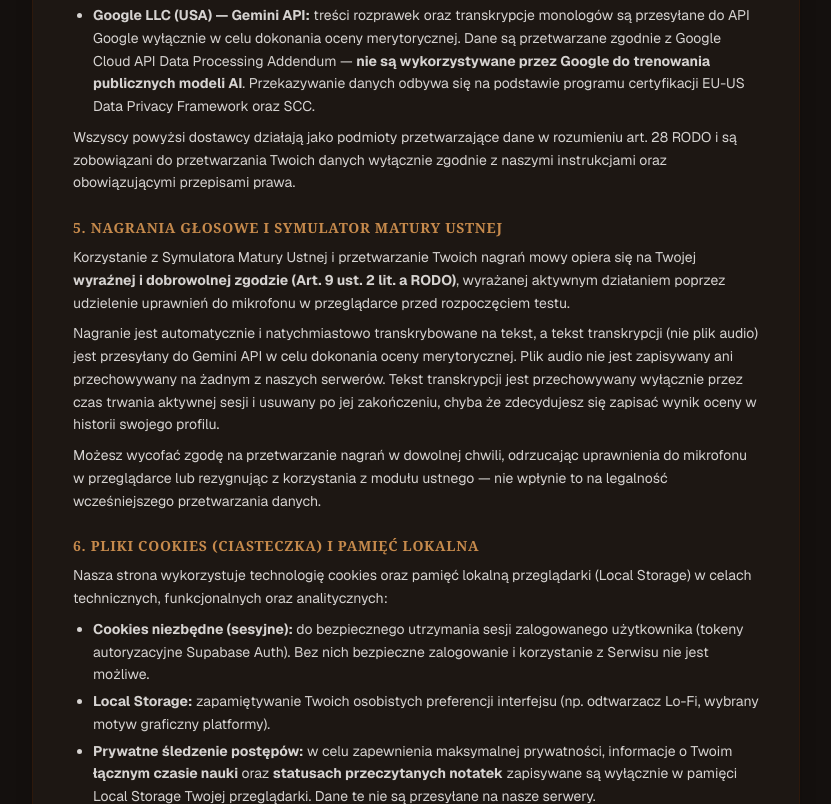
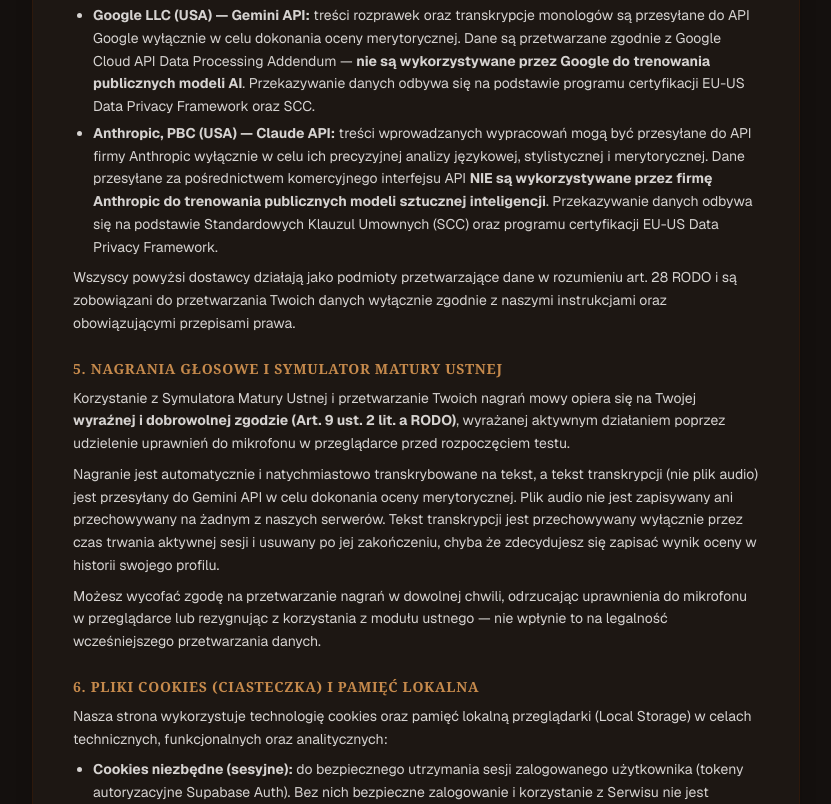
Before and after one commit to skapon6/Matura-Notatki, a Next.js app: page /prywatnosc in a window 1280 px wide. Shown: the part 1380-2184 px from the top of the page, without its empty margins (224-1055 px from the left). Built offline with nearby package versions, Linux system fonts and the light colour scheme; no server answers.

Commit message:
aktualizacja regulaminu i prywatnosci

```diff
--- a/app/prywatnosc/page.tsx
+++ b/app/prywatnosc/page.tsx
@@ -74,6 +74,7 @@ export default function PolitykaPrywatnosciPage() {
               <li><strong>Supabase Inc. (USA):</strong> dostawca bezpiecznej bazy danych oraz modułu autoryzacji użytkowników. Przekazywanie danych odbywa się na podstawie decyzji Komisji Europejskiej o adekwatności (EU-US Data Privacy Framework) lub Standardowych Klauzul Umownych (SCC).</li>
               <li><strong>Stripe Inc. (USA):</strong> operator płatności realizujący transakcje zakupu pakietów i tokenów. Dane kart płatniczych nie trafiają na nasze serwery. Przetwarzanie odbywa się na podstawie programu certyfikacji EU-US Data Privacy Framework.</li>
               <li><strong>Google LLC (USA) — Gemini API:</strong> treści rozprawek oraz transkrypcje monologów są przesyłane do API Google wyłącznie w celu dokonania oceny merytorycznej. Dane są przetwarzane zgodnie z Google Cloud API Data Processing Addendum — <strong>nie są wykorzystywane przez Google do trenowania publicznych modeli AI</strong>. Przekazywanie danych odbywa się na podstawie programu certyfikacji EU-US Data Privacy Framework oraz SCC.</li>
+              <li><strong>Anthropic, PBC (USA) — Claude API:</strong> treści wprowadzanych wypracowań mogą być przesyłane do API firmy Anthropic wyłącznie w celu ich precyzyjnej analizy językowej, stylistycznej i merytorycznej. Dane przesyłane za pośrednictwem komercyjnego interfejsu API <strong>NIE są wykorzystywane przez firmę Anthropic do trenowania publicznych modeli sztucznej inteligencji</strong>. Przekazywanie danych odbywa się na podstawie Standardowych Klauzul Umownych (SCC) oraz programu certyfikacji EU-US Data Privacy Framework.</li>
             </ul>
             <p>
               Wszyscy powyżsi dostawcy działają jako podmioty przetwarzające dane w rozumieniu art. 28 RODO i są zobowiązani do przetwarzania Twoich danych wyłącznie zgodnie z naszymi instrukcjami oraz obowiązującymi przepisami prawa.
--- a/app/regulamin/page.tsx
+++ b/app/regulamin/page.tsx
@@ -129,7 +129,7 @@ export default function RegulaminPage() {
           <section className="space-y-2">
             <h3 className="text-sm font-bold text-[#c68a4c] uppercase tracking-wider font-serif">7. Wyłączenie Odpowiedzialności (Zastrzeżenie AI)</h3>
             <p>
-              Wszystkie analizy, oceny, punktacja, uwagi, komentarze oraz pytania dopytujące są generowane przy użyciu algorytmów sztucznej inteligencji (Google Gemini). Serwis dokłada wszelkich starań, aby system opierał się na oficjalnych wytycznych CKE Formuły 2023, jednak <strong className="text-stone-100">usługa ma charakter wyłącznie pomocniczy i edukacyjny</strong>.
+              Wszystkie analizy, oceny, punktacja, uwagi, komentarze oraz pytania dopytujące są generowane przy użyciu algorytmów sztucznej inteligencji (Google Gemini oraz Anthropic Claude). Serwis dokłada wszelkich starań, aby system opierał się na oficjalnych wytycznych CKE Formuły 2023, jednak <strong className="text-stone-100">usługa ma charakter wyłącznie pomocniczy i edukacyjny</strong>.
             </p>
             <p>
               Serwis nie gwarantuje, że oficjalny egzaminator CKE podczas państwowego egzaminu oceni pracę użytkownika w identyczny sposób. Administrator nie ponosi odpowiedzialności za ostateczny wynik egzaminacyjny uzyskany przez użytkownika przed Państwową Komisją Egzaminacyjną, ani za decyzje edukacyjne podjęte na podstawie analiz Serwisu.
```
